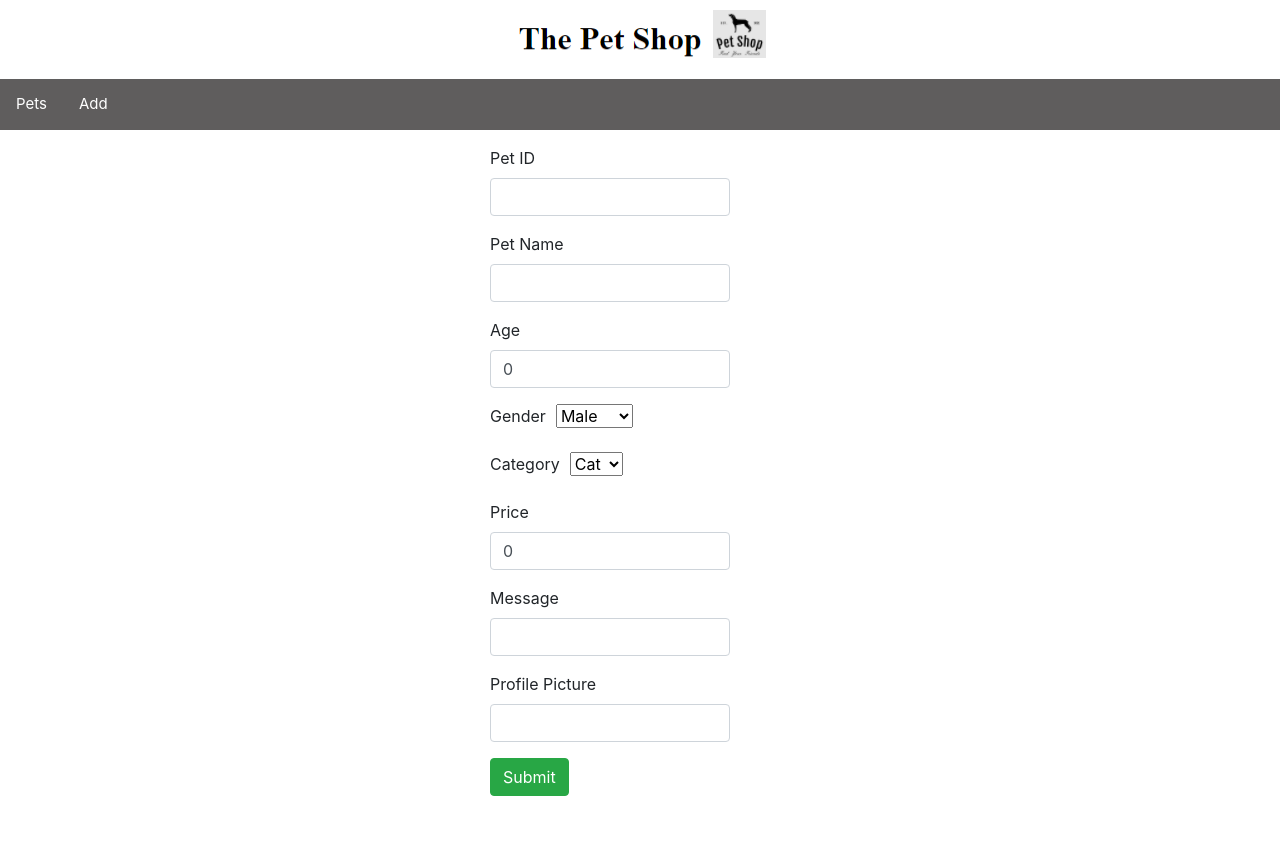
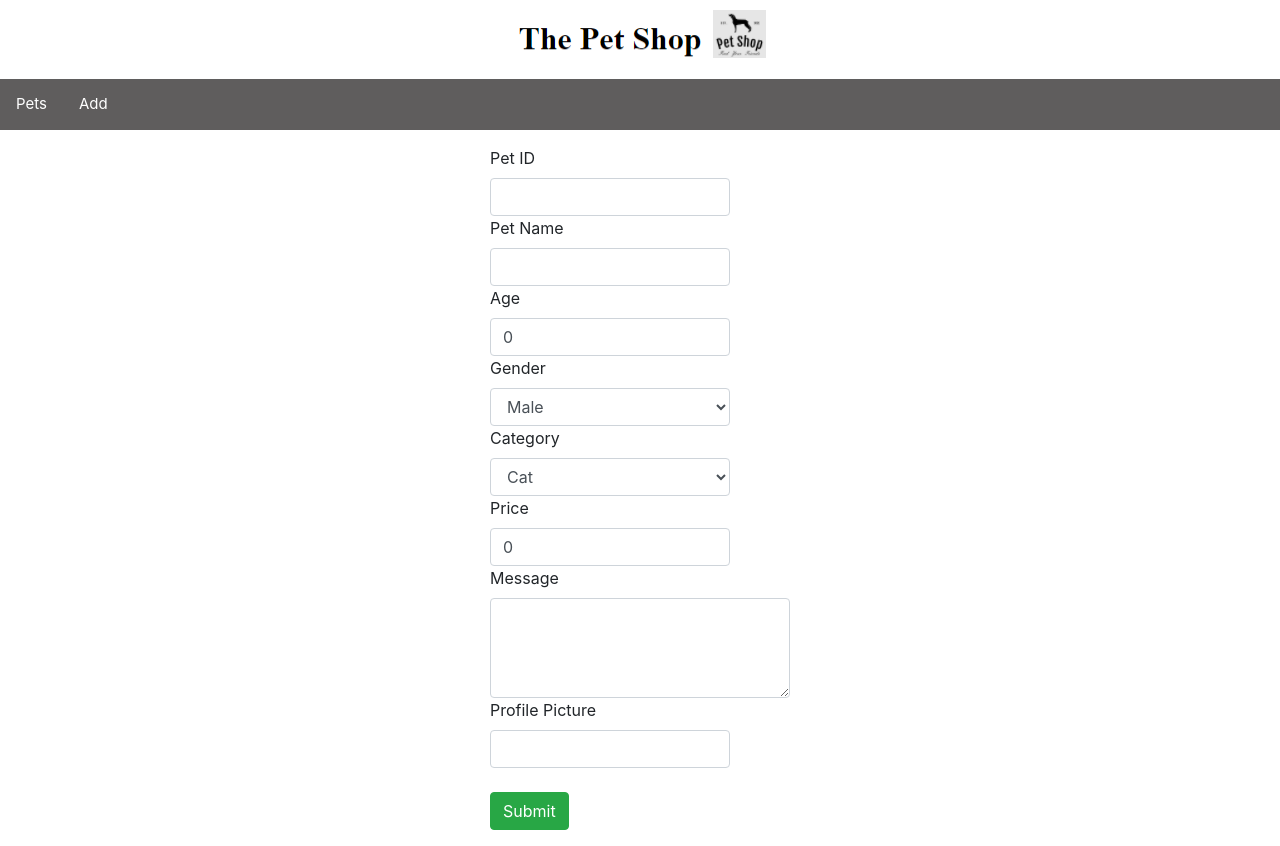
Before and after one commit to ndinh2000/Project-4, a React (Create React App) app in the folder client/: page /add in a window 1280 px wide. Before the commit the page ends 800 px from the top, so only its background shows below. Built offline with nearby package versions, Linux system fonts and the light colour scheme.

Commit message:
Some validation for adding pet

```diff
--- a/client/src/components/add-pet.component.js
+++ b/client/src/components/add-pet.component.js
@@ -142,7 +142,8 @@ export default class AddPet extends Component {
                     </div>
                 ) : (
                     <div>
-                        <div className="form-group">
+                        {/* <div className="form-group"> */}
+                        <form onSubmit={this.savePet} className="form-group">
                             <label htmlFor="pet_id">Pet ID</label>
                             <input
                                 type="text"
@@ -153,9 +154,11 @@ export default class AddPet extends Component {
                                 onChange={this.onChangePetID}
                                 name="pet_id"
                             />
-                        </div>
+                        {/* </div> */}
 
-                        <div className="form-group">
+                        {/* <div className="form-group"> */}
+
+                            {/* <br/> */}
                             <label htmlFor="name">Pet Name</label>
                             <input
                                 type="text"
@@ -166,9 +169,8 @@ export default class AddPet extends Component {
                                 onChange={this.onChangeName}
                                 name="name"
                             />
-                        </div>
 
-                        <div className="form-group">
+                            {/* <br/> */}
                             <label htmlFor="age">Age</label>
                             <input
                                 type="number"
@@ -179,9 +181,106 @@ export default class AddPet extends Component {
                                 onChange={this.onChangeAge}
                                 name="age"
                             />
-                        </div>
 
-                        <div className="form-group">
+                            {/* <br/> */}
+                            <label htmlFor="gender">Gender</label>
+                            <select
+                                id="gender"
+                                required
+                                value={this.state.gender}
+                                onChange={this.onChangeGender}
+                                name="gender"
+                                className="form-control"
+                                style={{width: "80%"}}
+                            >
+                                <option value="Male">Male</option>
+                                <option value="Female">Female</option>
+                            </select>
+
+                            {/* <br/> */}
+                            <label htmlFor="category">Category</label>
+                            <select
+                                id="category"
+                                required
+                                value={this.state.category}
+                                onChange={this.onChangeCategory}
+                                name="category"
+                                className="form-control"
+                                style={{width: "80%"}}
+                            >
+                                <option value="Cat">Cat</option>
+                                <option value="Dog">Dog</option>
+                            </select>
+
+                            {/* <br/> */}
+                            <label htmlFor="price">Price</label>
+                            <input
+                                type="number"
+                                step= "0.01"
+                                className="form-control"
+                                id="price"
+                                required
+                                value={this.state.price}
+                                onChange={this.onChangePrice}
+                                name="price"
+                            />
+
+                            {/* <br/> */}
+                            <label htmlFor="Message">Message</label>
+                            {/* <input
+                                type="text"
+                                className="form-control"
+                                id="message"
+                                required
+                                value={this.state.message}
+                                onChange={this.onChangeMessage}
+                                name="message"
+                            /> */}
+                            <textarea
+                                // type="text"
+                                className="form-control"
+                                id="message"
+                                required
+                                value={this.state.message}
+                                onChange={this.onChangeMessage}
+                                name="message"
+                                style={{height: "100px", overflow: "auto"}}
+                            />
+
+                            {/* <br/> */}
+                            <label htmlFor="profile_picture">Profile Picture</label>
+                            <input
+                                type="text"
+                                className="form-control"
+                                id="profile_picture"
+                                required
+                                value={this.state.profile_picture}
+                                onChange={this.onChangeProfilePicture}
+                                name="profile_picture"
+                            />
+                            {/* <button onClick={this.savePet} className="btn btn-success"> */}
+
+                            <br/>
+                            <button type="submit" className="btn btn-success">
+                                Submit
+                            </button>
+                        </form>
+                        {/* </div> */}
+
+                        {/* <div className="form-group">
+                            <label htmlFor="age">Age</label>
+                            <input
+                                type="number"
+                                className="form-control"
+                                id="age"
+                                required
+                                value={this.state.age}
+                                onChange={this.onChangeAge}
+                                name="age"
+                            />
+                        </div> */}
+
+                        {/* <div className="form-group">
                             <label htmlFor="gender">Gender</label>
                             <select
 
@@ -195,9 +294,9 @@ export default class AddPet extends Component {
                                 <option value="Male">Male</option>
                                 <option value="Female">Female</option>
                             </select>
-                        </div>
+                        </div> */}
 
-                        <div className="form-group">
+                        {/* <div className="form-group">
                             <label htmlFor="category">Category</label>
                             <select
 
@@ -211,9 +310,9 @@ export default class AddPet extends Component {
                                 <option value="Cat">Cat</option>
                                 <option value="Dog">Dog</option>
                             </select>
-                        </div>
+                        </div> */}
 
-                        <div className="form-group">
+                        {/* <div className="form-group">
                             <label htmlFor="price">Price</label>
                             <input
                                 type="number"
@@ -225,9 +324,9 @@ export default class AddPet extends Component {
                                 onChange={this.onChangePrice}
                                 name="price"
                             />
-                        </div>
+                        </div> */}
 
-                        <div className="form-group">
+                        {/* <div className="form-group">
                             <label htmlFor="Message">Message</label>
                             <input
                                 type="text"
@@ -238,23 +337,24 @@ export default class AddPet extends Component {
                                 onChange={this.onChangeMessage}
                                 name="message"
                             />
-                        </div>
+                        </div> */}
 
-                        <div className="form-group">
+                        {/* <div className="form-group">
                             <label htmlFor="profile_picture">Profile Picture</label>
                             <input
                                 type="text"
                                 className="form-control"
                                 id="profile_picture"
+                                required
                                 value={this.state.profile_picture}
                                 onChange={this.onChangeProfilePicture}
                                 name="profile_picture"
                             />
-                        </div>
+                        </div> */}
 
-                        <button onClick={this.savePet} className="btn btn-success">
+                        {/* <button onClick={this.savePet} className="btn btn-success">
                             Submit
-                        </button>
+                        </button> */}
                     </div>
                 )}
             </div>
```
